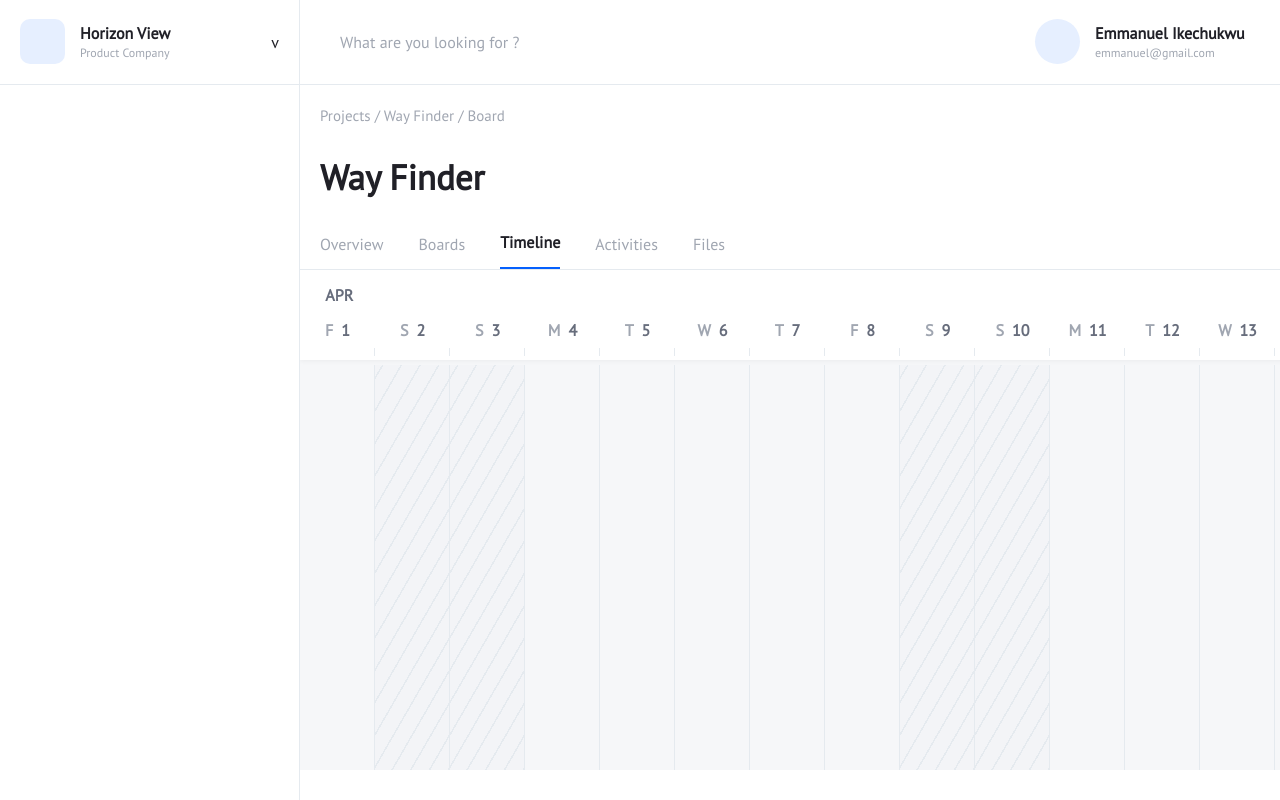
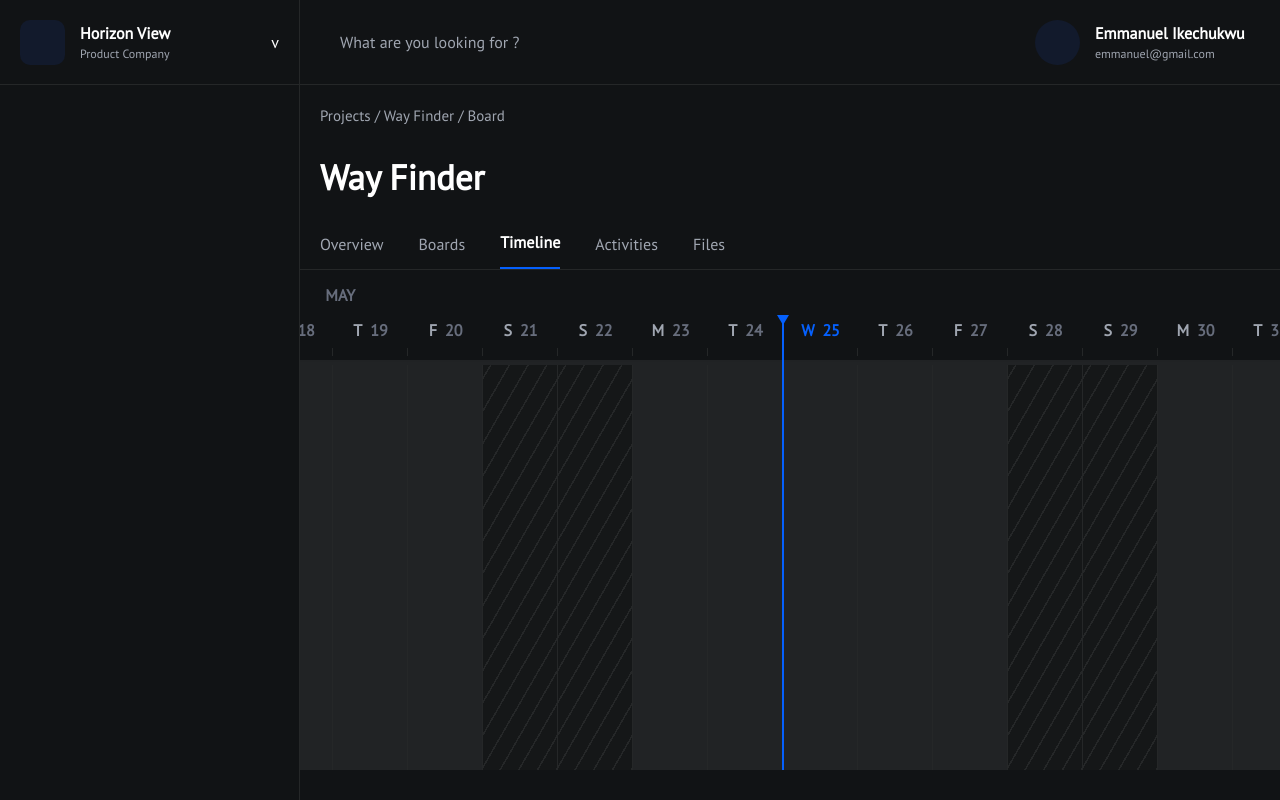
Before and after one commit to utiiz/project_management, a React (Vite) app in the folder front/: page / in a window 1280 px wide. Built offline with nearby package versions, Linux system fonts and the light colour scheme.

Commit message:
💄 Light and Dark theme adapted

```diff
--- a/front/src/App.tsx
+++ b/front/src/App.tsx
@@ -6,7 +6,7 @@ import '@fontsource/roboto'
 
 const App = () => {
     return (
-        <ThemeProvider theme={lightTheme}>
+        <ThemeProvider theme={darkTheme}>
             <GlobalStyles />
             <ProjectContainer />
         </ThemeProvider>
--- a/front/src/components/ImageTextItem/ImageTextItem.tsx
+++ b/front/src/components/ImageTextItem/ImageTextItem.tsx
@@ -6,7 +6,6 @@ const Container = styled.div<Pick<Props, 'hasCarret'>>`
     flex: ${props => props.hasCarret ? '0 0 100%' : '0 0 225px'};
     align-items: center;
     height: 85px;
-    border-bottom: 1px solid #e5eaef;
 `
 
 const Logo = styled.div<Pick<Props, 'roundedImage'>>`
--- a/front/src/components/Menu/Header/Header.tsx
+++ b/front/src/components/Menu/Header/Header.tsx
@@ -8,7 +8,7 @@ const Container = styled.div`
     padding: 0 20px;
     width: 100%;
     height: 85px;
-    border-bottom: 1px solid #e5eaef;
+    border-bottom: 1px solid ${({theme}: {theme: {borderColor: string}}) => theme.borderColor};
 `
 
 const Menu: FunctionComponent = () => {
--- a/front/src/components/Menu/Menu.tsx
+++ b/front/src/components/Menu/Menu.tsx
@@ -7,7 +7,7 @@ export const Container = styled.div`
     width: 300px;
     height: 100vh;
     background: ${({theme}) => theme.primary};
-    border-right: 1px solid #e5eaef;
+    border-right: 1px solid ${({theme}: {theme: {borderColor: string}}) => theme.borderColor};
 `
 
 const Menu: FunctionComponent = () => {
--- a/front/src/components/Project/Body/Header/Header.tsx
+++ b/front/src/components/Project/Body/Header/Header.tsx
@@ -9,7 +9,7 @@ const Container = styled.div`
     padding: 0 20px;
     width: 100%;
     height: 185px;
-    border-bottom: 1px solid #e5eaef;
+    border-bottom: 1px solid ${({theme}: {theme: {borderColor: string}}) => theme.borderColor};
 `
 
 const Tree = styled.div`
--- a/front/src/components/Project/Body/Timeline/Timeline.tsx
+++ b/front/src/components/Project/Body/Timeline/Timeline.tsx
@@ -16,8 +16,8 @@ const Month = styled.div<{numberOfDay: number}>`
     display: flex;
     flex-direction: column;
     flex: 0 0 calc(${({numberOfDay}: {numberOfDay: number}) => numberOfDay} * 75px);
-    background-color: #F6F7F9;
-    border-right: 1px solid #E5EAEF;
+    background-color: ${({theme}: {theme: {colorGray: string}}) => theme.colorGray};
+    border-right: 1px solid ${({theme}: {theme: {borderColor: string}}) => theme.borderColor};
     box-sizing: content-box;
 `
 
@@ -67,7 +67,7 @@ const DayHeader = styled.div<{isToday: boolean}>`
         left: 0;
         width: 100%;
         height: 8px;
-        border-right: 1px solid #E5EAEF;
+        border-right: 1px solid ${({theme}: {theme: {borderColor: string}}) => theme.borderColor};
         margin-bottom: 4px;
     }
 
@@ -84,15 +84,14 @@ const DayName = styled.span<{isToday: boolean}>`
 const DayBody = styled.div<{isWeekEnd: boolean}>`
     flex: 1 1 75px;
     margin: 5px 0 0;
-    background: ${({isWeekEnd}: {isWeekEnd: boolean}) => isWeekEnd ? `repeating-linear-gradient(
+    background: ${({isWeekEnd, theme}: {isWeekEnd: boolean, theme: {borderColor: string, colorGray: string, colorDarkGray: string}}) => isWeekEnd ? `repeating-linear-gradient(
         -60deg,
-        #E5EAEF,
-        #E5EAEF 1.5px,
-        #F3F4F7 1.5px,
-        #F3F4F7 16.2px
-    )` : '#F6F7F9'};
-    border-right: 1px solid #E5EAEF;
-
+        ${theme.borderColor},
+        ${theme.borderColor} 1.5px,
+        ${theme.colorDarkGray} 1.5px,
+        ${theme.colorDarkGray} 16.2px
+    )` : theme.colorGray};
+    border-right: 1px solid ${({theme}: {theme: {borderColor: string}}) => theme.borderColor};
     &:last-child {
         border: none;
     }
@@ -139,6 +138,7 @@ function dateRange(startDate: Date, endDate: Date, steps = 1) {
 const Body: FunctionComponent = () => {
     const [range, setRange] = useState<Date[][]>([])
     const [nowLinePosition, setNowLinePosition] = useState<number>(0)
+    const container = useRef()
 
     useEffect(() => {
         const now = new Date()
@@ -147,15 +147,20 @@ const Body: FunctionComponent = () => {
         let range: Date[][] = dateRange(monthBefore, monthAfter)
         setRange(range)
         setNowLinePosition(range.flat().findIndex((date) => isSameDay(date, new Date())) + getHours(new Date()) / 24 + getMinutes(new Date()) / 1440)
+        container.current.scrollLeft = 75 * nowLinePosition - container.current.offsetWidth / 2
 
         const interval = setInterval(() => {
             setNowLinePosition(range.flat().findIndex((date) => isSameDay(date, new Date())) + getHours(new Date()) / 24 + getMinutes(new Date()) / 1440)
         }, 600000)
         return () => clearInterval(interval)
-    }, [])
+    }, [nowLinePosition])
+
+    const onScroll = (event) => {
+        container.current.scrollLeft += event.deltaY;
+    }
 
     return (
-        <Container>
+        <Container onWheel={onScroll} ref={container}>
             <NowLine position={nowLinePosition}/>
             {
                 range.map(month => (
--- a/front/src/components/Project/Header/Header.tsx
+++ b/front/src/components/Project/Header/Header.tsx
@@ -9,7 +9,7 @@ const Container = styled.div`
     justify-content: flex-end;
     padding: 0 20px;
     height: 85px;
-    border-bottom: 1px solid #e5eaef;
+    border-bottom: 1px solid ${({theme}: {theme: {borderColor: string}}) => theme.borderColor};
 `
 
 const Logo = styled.div`
--- a/front/src/components/Project/Header/SearchBar.tsx
+++ b/front/src/components/Project/Header/SearchBar.tsx
@@ -8,7 +8,6 @@ const Container = styled.div`
     align-items: center;
     padding: 0 20px;
     height: 85px;
-    border-bottom: 1px solid #e5eaef;
 `
 const Bold = styled.div`
     color: ${({theme}) => theme.tertiaryTextColor};
--- a/front/src/styles/global.ts
+++ b/front/src/styles/global.ts
@@ -16,4 +16,27 @@ export const GlobalStyles = createGlobalStyle`
         font-family: 'PT Sans', 'Roboto', sans-serif;
         transition: all 0.2s linear;
     }
+
+    /* total width */
+    *::-webkit-scrollbar {
+        background-color: transparent;
+        width: 16px;
+    }
+
+    /* background of the scrollbar except button or resizer */
+    *::-webkit-scrollbar-track {
+        background-color: transparent;
+    }
+
+    /* scrollbar itself */
+    *::-webkit-scrollbar-thumb {
+        background-color: ${({theme}) => theme.colorGray};
+        border-radius: 16px;
+        border: 4px solid ${({theme}) => theme.primary};
+    }
+
+    /* set button(top and bottom of the scrollbar) */
+    *::-webkit-scrollbar-button {
+        display:none;
+    }
 `
--- a/front/src/styles/theme.ts
+++ b/front/src/styles/theme.ts
@@ -10,7 +10,6 @@ const globalTheme = {
     colorBlue: '#0560FD',
     colorRed: '#FA4F56',
     colorGreen: '#25C679',
-    colorGray: '#adadad',
 }
 
 
@@ -24,11 +23,14 @@ export const lightTheme = {
     headerNumber: '#FFF',
     activeMenu: '#585280',
     logoBackground: '#E6EFFF',
+    borderColor: '#E5EAEF',
+    colorGray: '#F6F7F9',
+    colorDarkGray: '#F3F4F7',
     ...globalTheme
 }
 
 export const darkTheme = {
-    primary: '#302C40',
+    primary: '#111315',
     secondary: '#2C2839',
     secondaryTextColor: '#676D7C',
     tertiaryTextColor: '#A0A6B1',
@@ -37,5 +39,8 @@ export const darkTheme = {
     headerNumber: '#585280',
     activeMenu: '#FFF',
     logoBackground: '#121A2C',
+    borderColor: '#252728',
+    colorGray: '#212325',
+    colorDarkGray: '#151718',
     ...globalTheme
 }
```
